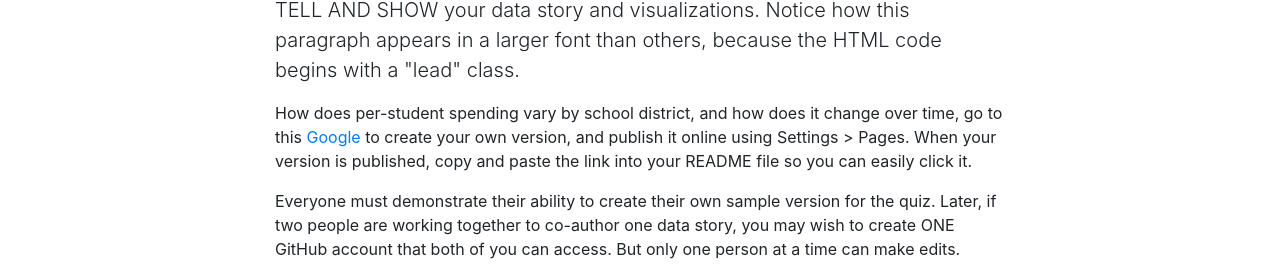
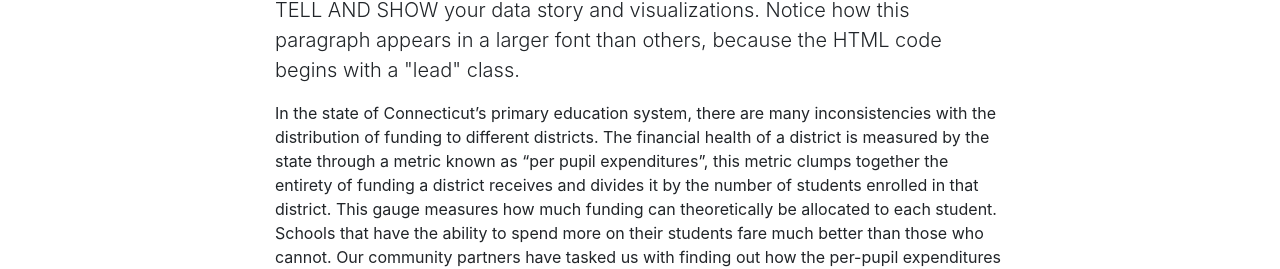
Before and after one commit to DataVizForAll/clj-whitaker-groebel, a plain HTML site: page index.html in a window 1280 px wide. Shown: the part 711-980 px from the top of the page. Drawn offline with nearby package versions, Linux system fonts and the light colour scheme.

Commit message:
Update index.html

```diff
--- a/index.html
+++ b/index.html
@@ -68,7 +68,7 @@
           <h2>The Question</h2>
           <p class="lead">TELL AND SHOW your data story and visualizations. Notice how this paragraph appears in a larger font than others, because the HTML code begins with a "lead" class.</p>
 
-          <p>How does per-student spending vary by school district, and how does it change over time, go to this <a href="www.google.com">Google</a> to create your own version, and publish it online using Settings > Pages. When your version is published, copy and paste the link into your README file so you can easily click it.</p>
+          <p>In the state of Connecticut’s primary education system, there are many inconsistencies with the distribution of funding to different districts. The financial health of a district is measured by the state through a metric known as “per pupil expenditures”, this metric clumps together the entirety of funding a district receives and divides it by the number of students enrolled in that district. This gauge measures how much funding can theoretically be allocated to each student. Schools that have the ability to spend more on their students fare much better than those who cannot. Our community partners have tasked us with finding out how the per-pupil expenditures vary by school district in the greater Hartford region, and how it has changed over time. These are vital questions to understanding the deeply seeded disparities in equality in educational access in the Hartford region as they inform viewers of the truth that certain districts are underfunded and have been historically underfunded while others continue to thrive.</p>
 
           <p>Everyone must demonstrate their ability to create their own sample version for the quiz. Later, if two people are working together to co-author one data story, you may wish to create ONE GitHub account that both of you can access. But only one person at a time can make edits.</p>
 
```
